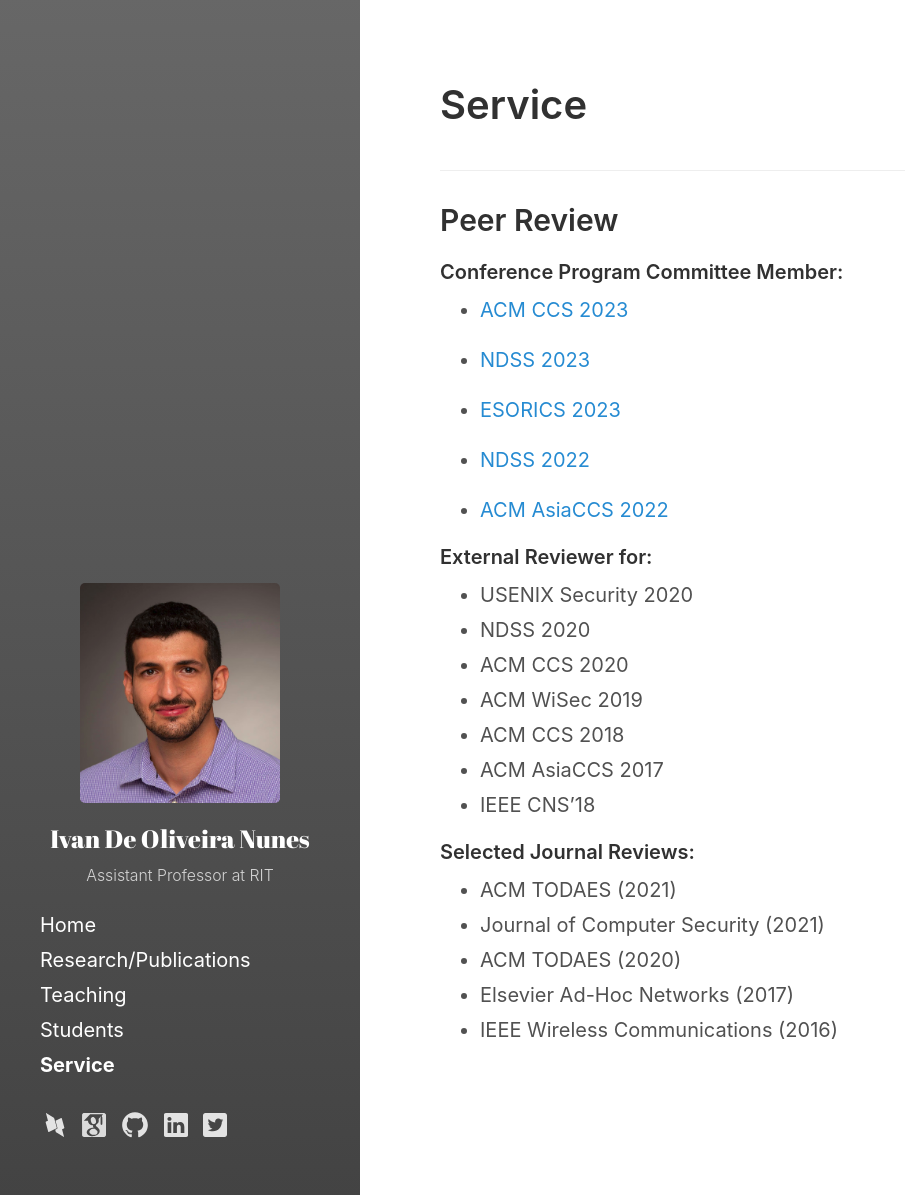
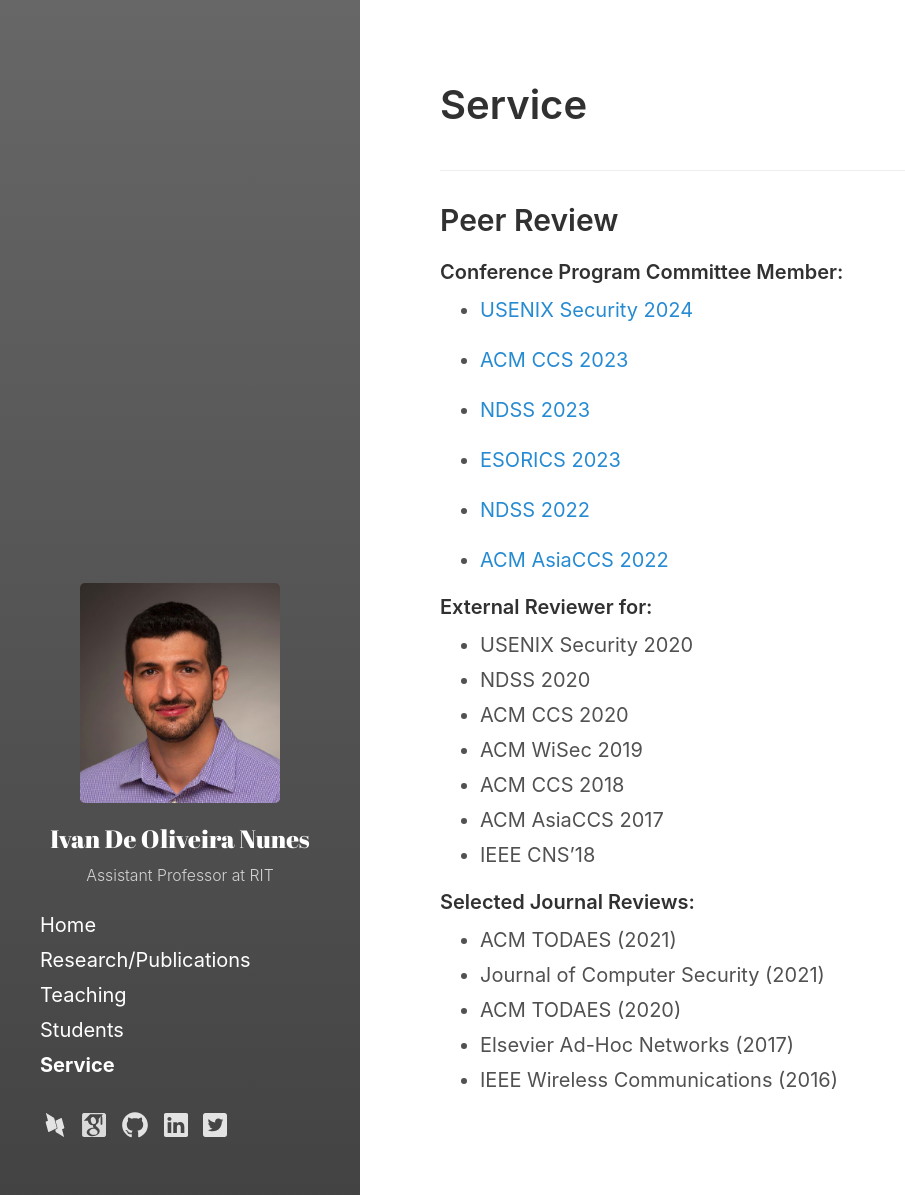
Before and after one commit to ivanolive/ivanolive.github.io, a Jekyll site: the page built from service.md, in a window 1280 px wide. Shown: the whole page, without its empty margins (0-905 px from the left). Built offline with Jekyll 4.4.1, drawn with Linux system fonts in a browser that asks for light colours.

Commit message:
Update service.md

```diff
--- a/service.md
+++ b/service.md
@@ -11,6 +11,8 @@
 ## Peer Review
 
 #### Conference Program Committee Member:
+
+- [USENIX Security 2024](https://www.usenix.org/conference/usenixsecurity24)
 
 - [ACM CCS 2023](https://www.sigsac.org/ccs/CCS2023/)
 
```
